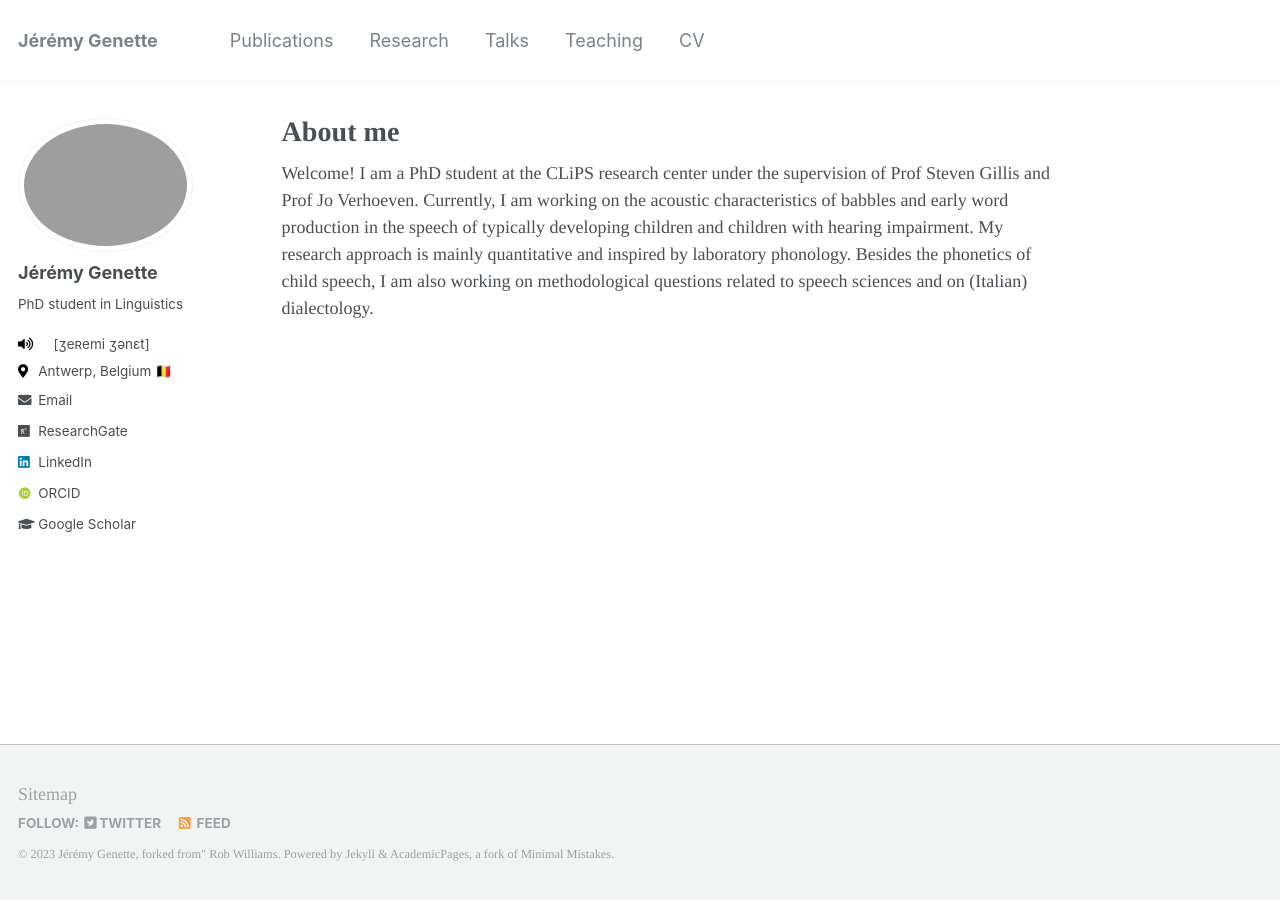
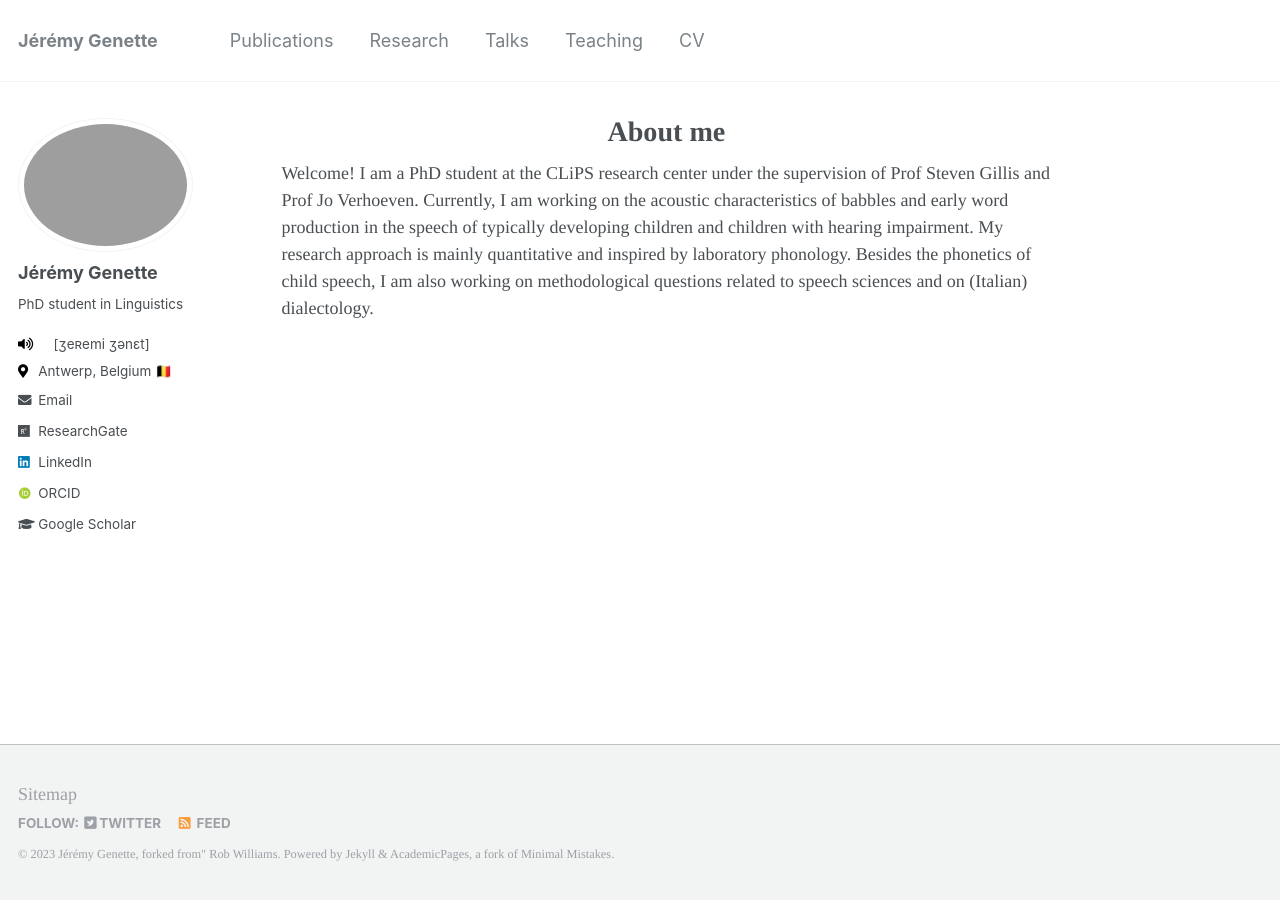
Before and after one commit to jgenette/jgenette.github.io, a Jekyll site: the page built from _pages/about.md, in a window 1280 px wide. Built offline with Jekyll 4.4.1, drawn with Linux system fonts in a browser that asks for light colours; some web fonts are replaced.

Commit message:
Update _base.scss

```diff
--- a/_sass/_base.scss
+++ b/_sass/_base.scss
@@ -31,6 +31,8 @@ h1, h2, h3, h4, h5, h6 {
 h1 {
   margin-top: 0;
   font-size: $type-size-3;
+  text-align: center;
+
 }
 
 h2 {
@@ -60,6 +62,8 @@ small, .small {
 
 p {
   margin-bottom: 1.3em;
+  text-align: aligned;
+
 }
 
 u,
```
